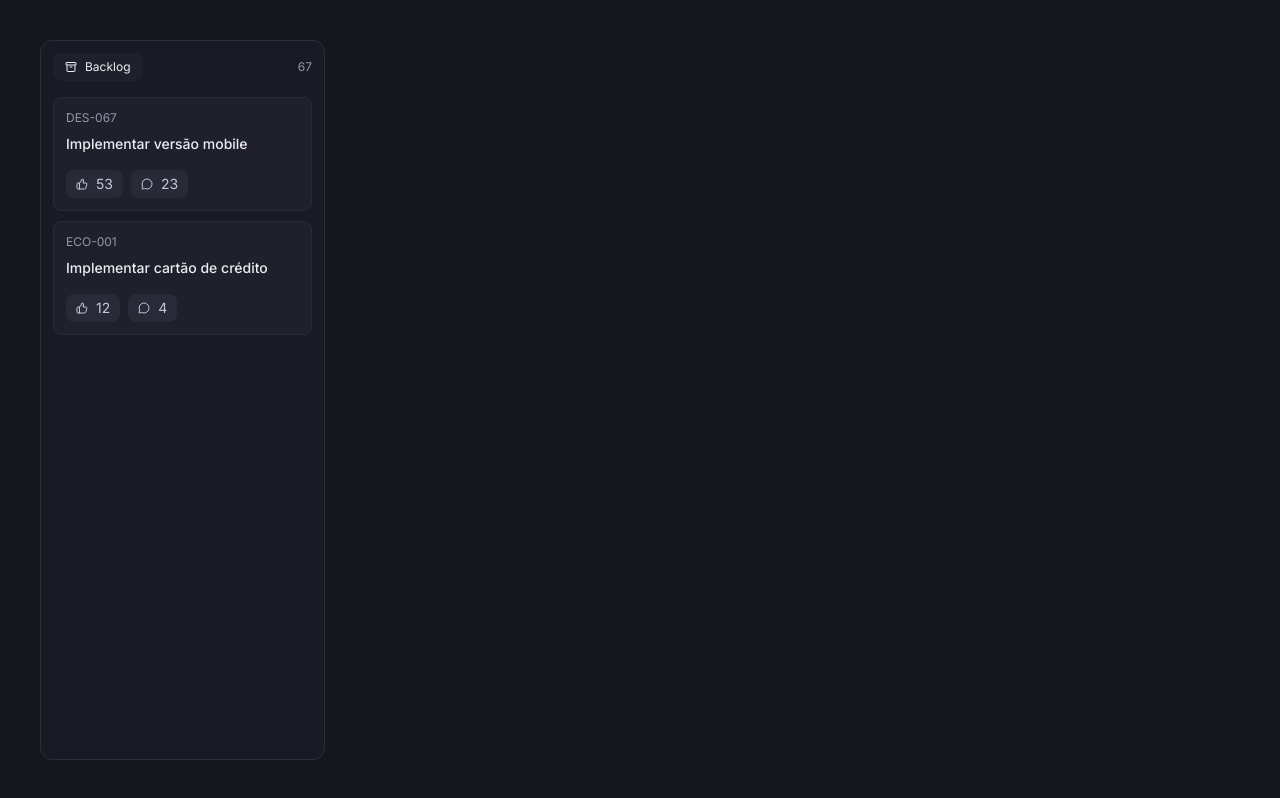
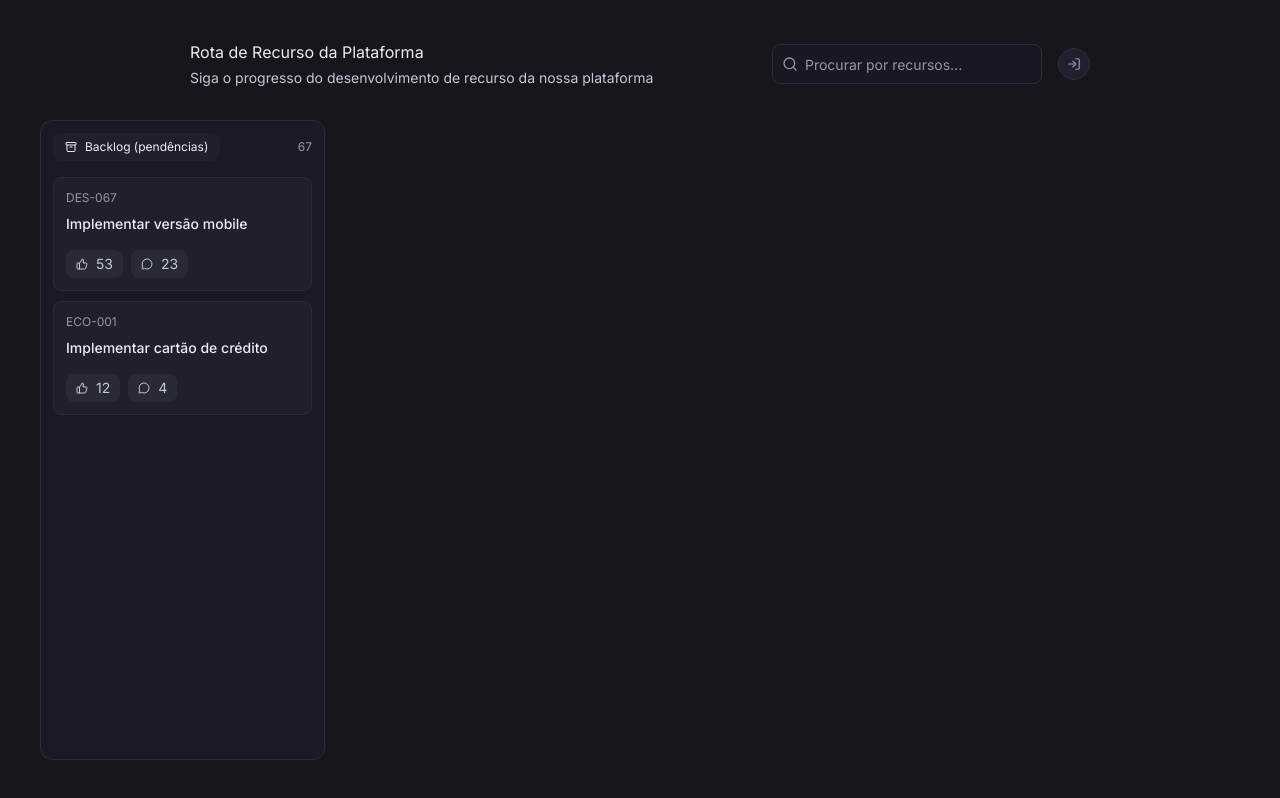
Before and after one commit to BrunoBecoski/board-app, a Next.js app: page / in a window 1280 px wide. Built offline with nearby package versions, Linux system fonts and the light colour scheme.

Commit message:
Cria os componentes Header e Input

```diff
--- /dev/null
+++ b/src/app/(board)/header.tsx
@@ -0,0 +1,33 @@
+import { LogInIcon, SearchIcon } from "lucide-react"
+
+import { Input } from "@/components/input"
+
+export function Header() {
+  return (
+    <div className="max-w-225 mx-auto w-full justify-between flex-col items-end flex sm:items-center sm:flex-row gap-4 sm:gap-10">
+      <div className="space-y-1">
+        <h1>Rota de Recurso da Plataforma</h1>
+        <p className="text-sm text-navy-100">
+          Siga o progresso do desenvolvimento de recurso da nossa plataforma
+        </p>
+      </div>
+
+      <div className="flex items-center gap-4">
+        <div className="relative">
+          <SearchIcon className="absolute size-4 text-navy-200 left-2.5 top-1/2 -translate-y-1/2 pointer-events-none" />
+          <Input
+            placeholder="Procurar por recursos..."
+            className="w-67.5 pl-8"
+          />
+        </div>
+
+        <button
+          type="button"
+          className="size-8 rounded-full cursor-pointer bg-navy-700 border border-navy-500 flex items-center justify-center hover:bg-navy-600 transition-colors duration-150"
+        >
+          <LogInIcon className="size-3.5 text-navy-200" />
+        </button>
+      </div>
+    </div>
+  )
+}
--- /dev/null
+++ b/src/app/(board)/layout.tsx
@@ -0,0 +1,14 @@
+import { Header } from "./header"
+
+export default function BoardLayout({
+  children,
+}: Readonly<{
+  children: React.ReactNode
+}>) {
+  return (
+    <div className="max-w-[1620px] w-full mx-auto p-10 flex flex-col gap-8 h-dvh">
+      <Header />
+      {children}
+    </div>
+  )
+}
--- /dev/null
+++ b/src/app/(board)/page.tsx
@@ -0,0 +1,62 @@
+import { ArchiveIcon, MessageCircleIcon, ThumbsUpIcon } from "lucide-react"
+
+import { Section } from "@/components/sections"
+import { Card } from "@/components/card"
+import { Button } from "@/components/button"
+
+export default function Home() {
+  return (
+    <main className="grid grid-cols-1 sm:grid-cols-2 md:grid-cols-4 gap-5 flex-1 items-stretch">
+      <Section.Root>
+        <Section.Header>
+          <Section.Title>
+            <ArchiveIcon className="size-3" />
+            Backlog (pendências)
+          </Section.Title>
+
+          <Section.IssueCount>67</Section.IssueCount>
+        </Section.Header>
+
+        <Section.Content>
+          <Card.Root href="/versao-mobile">
+            <Card.Header>
+              <Card.Number>DES-067</Card.Number>
+              <Card.Title>Implementar versão mobile</Card.Title>
+            </Card.Header>
+
+            <Card.Footer>
+              <Button>
+                <ThumbsUpIcon className="size-3" />
+                <span className="text-sm">53</span>
+              </Button>
+
+              <Button>
+                <MessageCircleIcon className="size-3" />
+                <span className="text-sm">23</span>
+              </Button>
+            </Card.Footer>
+          </Card.Root>
+
+          <Card.Root href="/cartao-de-credito">
+            <Card.Header>
+              <Card.Number>ECO-001</Card.Number>
+              <Card.Title>Implementar cartão de crédito</Card.Title>
+            </Card.Header>
+
+            <Card.Footer>
+              <Button>
+                <ThumbsUpIcon className="size-3" />
+                <span className="text-sm">12</span>
+              </Button>
+
+              <Button>
+                <MessageCircleIcon className="size-3" />
+                <span className="text-sm">4</span>
+              </Button>
+            </Card.Footer>
+          </Card.Root>
+        </Section.Content>
+      </Section.Root>
+    </main>
+  )
+}
--- a/src/app/page.tsx
+++ /dev/null
@@ -1,64 +0,0 @@
-import { ArchiveIcon, MessageCircleIcon, ThumbsUpIcon } from "lucide-react"
-
-import { Section } from "@/components/sections"
-import { Card } from "@/components/card"
-import { Button } from "@/components/button"
-
-export default function Home() {
-  return (
-    <div className="max-w-[1620px] w-full mx-auto p-10 flex flex-col gap-8 h-dvh">
-      <main className="grid grid-cols-1 sm:grid-cols-2 md:grid-cols-4 gap-5 flex-1 items-stretch">
-        <Section.Root>
-          <Section.Header>
-            <Section.Title>
-              <ArchiveIcon className="size-3" />
-              Backlog
-            </Section.Title>
-
-            <Section.IssueCount>67</Section.IssueCount>
-          </Section.Header>
-
-          <Section.Content>
-            <Card.Root href="/versao-mobile">
-              <Card.Header>
-                <Card.Number>DES-067</Card.Number>
-                <Card.Title>Implementar versão mobile</Card.Title>
-              </Card.Header>
-
-              <Card.Footer>
-                <Button>
-                  <ThumbsUpIcon className="size-3" />
-                  <span className="text-sm">53</span>
-                </Button>
-
-                <Button>
-                  <MessageCircleIcon className="size-3" />
-                  <span className="text-sm">23</span>
-                </Button>
-              </Card.Footer>
-            </Card.Root>
-
-            <Card.Root href="/cartao-de-credito">
-              <Card.Header>
-                <Card.Number>ECO-001</Card.Number>
-                <Card.Title>Implementar cartão de crédito</Card.Title>
-              </Card.Header>
-
-              <Card.Footer>
-                <Button>
-                  <ThumbsUpIcon className="size-3" />
-                  <span className="text-sm">12</span>
-                </Button>
-
-                <Button>
-                  <MessageCircleIcon className="size-3" />
-                  <span className="text-sm">4</span>
-                </Button>
-              </Card.Footer>
-            </Card.Root>
-          </Section.Content>
-        </Section.Root>
-      </main>
-    </div>
-  )
-}
--- /dev/null
+++ b/src/components/input.tsx
@@ -0,0 +1,18 @@
+import type { ComponentProps } from "react"
+import { twMerge } from "tailwind-merge"
+
+interface InputProps extends ComponentProps<"input"> {}
+
+export function Input({ className, type = "text", ...props }: InputProps) {
+  return (
+    <input
+      type={type}
+      className={twMerge(
+        "bg-navy-900 border-[0.5px] border-navy-500 h-10 flex items-center placeholder-navy-200 px-3 rounded-lg text-sm",
+        "outline-none focus-visible:ring-2 focus-visible:ring-navy-400 focus-visible:ring-offset-2 focus-visible:ring-offset-navy-950",
+        className,
+      )}
+      {...props}
+    />
+  )
+}
--- a/src/components/sections.tsx
+++ b/src/components/sections.tsx
@@ -54,7 +54,7 @@ function SectionContent({ className, ...props }: SectionContentProps) {
   return (
     <div
       className={twMerge(
-        "flex flex-col gap-2.5 overflow-y-scroll p-3",
+        "flex flex-col gap-2.5 overflow-y-auto p-3",
         className,
       )}
       {...props}
```
